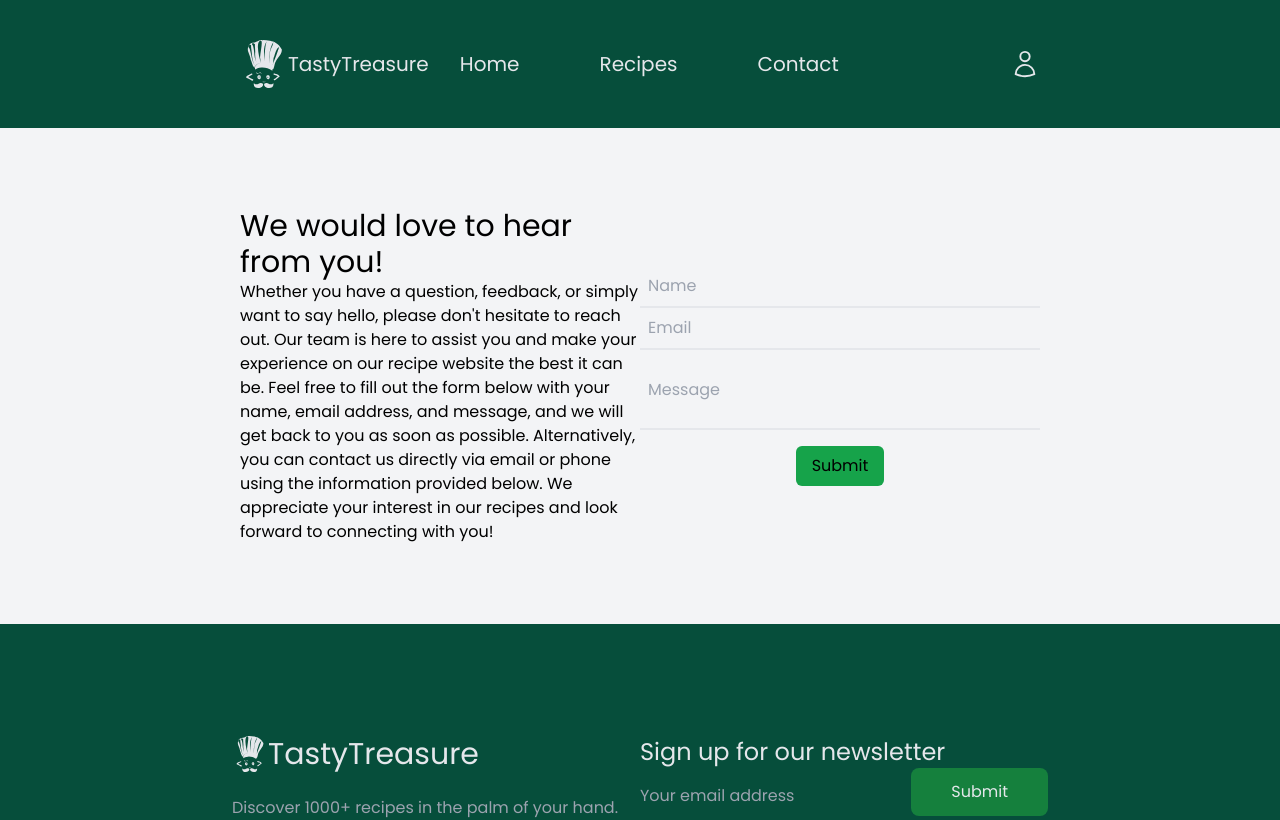
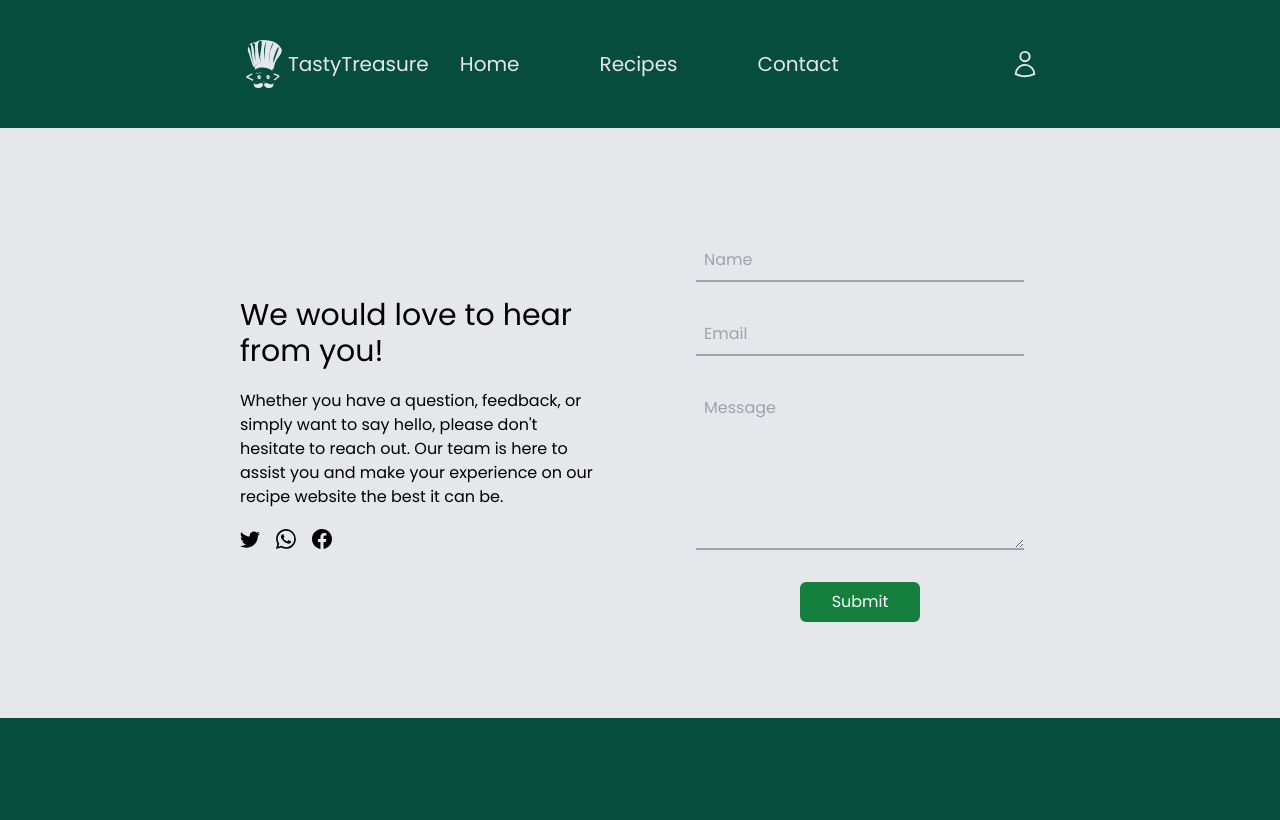
Before and after one commit to Dvin12/tasty-treasure, a React (Vite) app: page /contact in a window 1280 px wide. Shown: the top 820 px of the page. Built offline with nearby package versions, Linux system fonts and the light colour scheme; no server answers.

Commit message:
styled contact page

```diff
--- a/src/pages/Contact.jsx
+++ b/src/pages/Contact.jsx
@@ -1,39 +1,47 @@
+import { BsTwitter, BsFacebook, BsWhatsapp } from "react-icons/bs";
 function Contact() {
   return (
-    <section className="bg-gray-100 h-fit">
-      <div className="grid grid-cols-2 items-center justify-items-center mx-60 py-20">
+    <section className="bg-gray-200 h-fit">
+      <div className="grid grid-cols-2 items-center justify-items-center mx-60 py-20 gap-20">
         <div>
           <h4 className="text-3xl">We would love to hear from you! </h4>
-          <p>
+          <p className="my-5">
             Whether you have a question, feedback, or simply want to say hello,
             please don't hesitate to reach out. Our team is here to assist you
             and make your experience on our recipe website the best it can be.
-            Feel free to fill out the form below with your name, email address,
-            and message, and we will get back to you as soon as possible.
-            Alternatively, you can contact us directly via email or phone using
-            the information provided below. We appreciate your interest in our
-            recipes and look forward to connecting with you!
           </p>
+          <ul className="flex gap-4 text-xl">
+            <li>
+              <BsTwitter></BsTwitter>
+            </li>
+            <li>
+              <BsWhatsapp></BsWhatsapp>
+            </li>
+            <li>
+              <BsFacebook></BsFacebook>
+            </li>
+          </ul>
         </div>
 
-        <form className="flex flex-col w-full ">
+        <form className="flex flex-col w-full p-4  ">
           <input
             type="text"
             placeholder="Name"
-            className="p-2 bg-transparent border-b-2 active:border-green-600 duration-300 outline-none focus:border-green-600"
+            className="p-2 bg-transparent border-b-2 my-4 border-gray-400 active:border-green-600 duration-300 outline-none focus:border-green-600"
           />
           <input
             type="text"
             placeholder="Email"
-            className="p-2 bg-transparent border-b-2 active:border-green-600 duration-300 outline-none focus:border-green-600"
+            className="p-2 bg-transparent border-b-2 my-4  border-gray-400 active:border-green-600 duration-300 outline-none focus:border-green-600"
           />
-          <input
-            type="text"
+          <textarea
+            rows="6"
+            cols="40"
             placeholder="Message"
-            className="p-2 bg-transparent border-b-2 active:border-green-600 duration-300 outline-none focus:border-green-600 h-20"
-          />
+            className="p-2 bg-transparent border-b-2 my-4  border-gray-400 active:border-green-600 duration-300 outline-none focus:border-green-600"
+          ></textarea>
           <div className="flex items-center justify-center mt-4">
-            <button className="bg-green-600 w-fit text-center py-2 px-4 rounded-md">
+            <button className="bg-green-700 w-fit text-center py-2 px-8 rounded-md text-white hover:bg-green-800 duration-300">
               Submit
             </button>
           </div>
```
